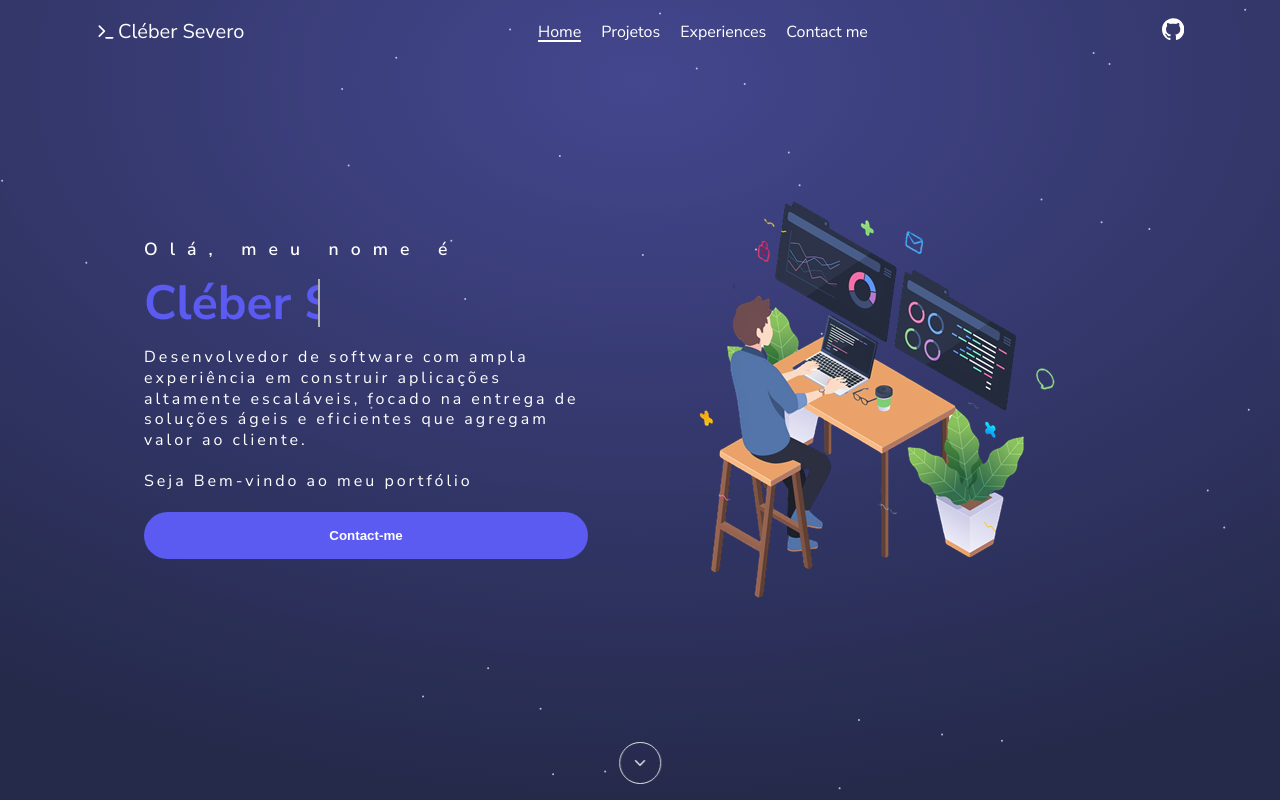
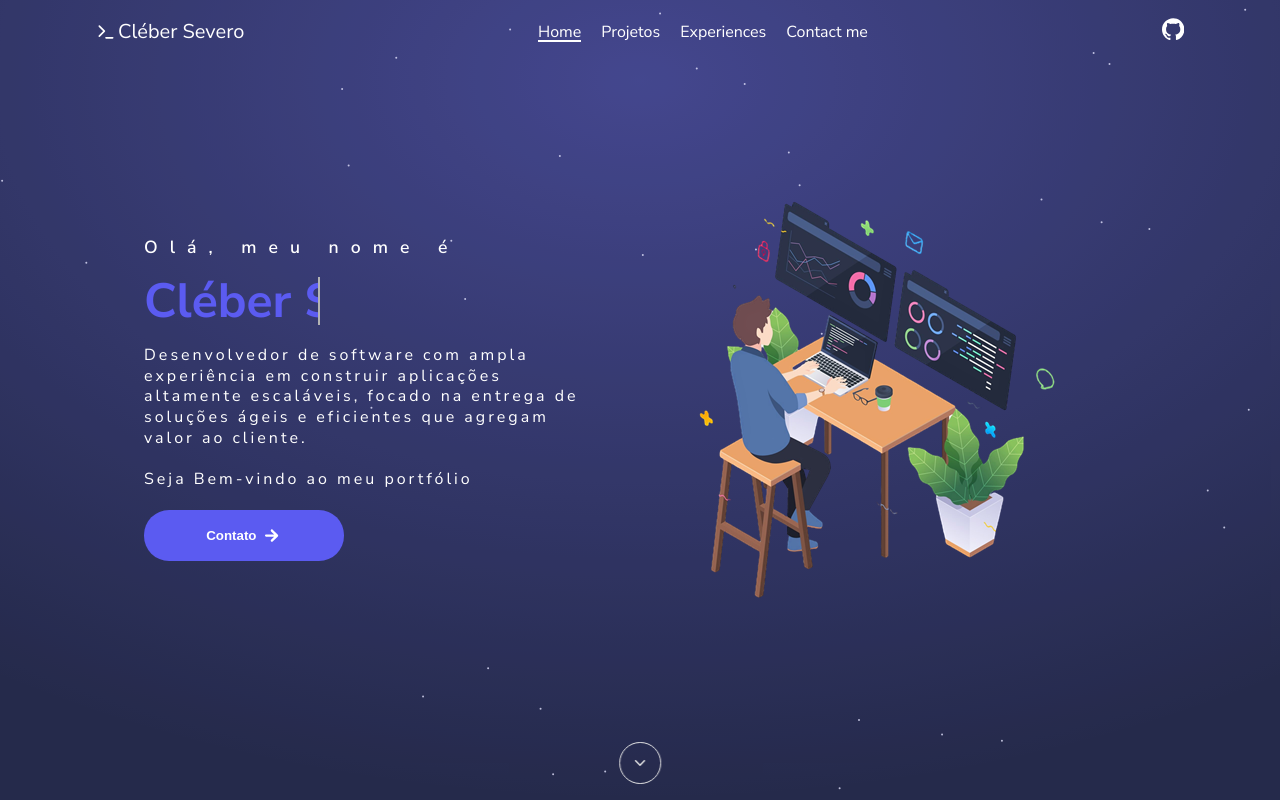
Before and after one commit to Cleber-Severo/my-portfolio, a React (Vite) app: page / in a window 1280 px wide. Shown: the top 800 px of the page. Built offline with nearby package versions, Linux system fonts and the light colour scheme; a web font is replaced by a local one.

Commit message:
refactor: contact section anchor and contact btn

```diff
--- a/src/App.tsx
+++ b/src/App.tsx
@@ -15,10 +15,10 @@ const App = () => {
       <main>
         <Hero />
         <Projects />
-        <section id="section3">
+        <section id="resume">
           <h1>Experiences Section</h1>
         </section>
-        <section id="section4">
+        <section id="contact">
           <h1>Contact me section</h1>
         </section>
       </main>
--- a/src/components/Header.tsx
+++ b/src/components/Header.tsx
@@ -34,7 +34,7 @@ const Header = ({ containerRef }: IHeaderProps) => {
         <a href="#hero">Home</a>
         <a href="#projects">Projetos</a>
         <a href="#resume">Experiences</a>
-        <a href="#section4">Contact me</a>
+        <a href="#contact">Contact me</a>
       </nav>
       <div>
         <a
--- a/src/components/Hero.tsx
+++ b/src/components/Hero.tsx
@@ -1,5 +1,6 @@
 import ProgrammingHero from '../assets/images/hero.png'
 import { IoIosArrowDown } from '@react-icons/all-files/io/IoIosArrowDown';
+import { IoMdArrowRoundForward } from '@react-icons/all-files/io/IoMdArrowRoundForward';
 
 import './styles/Hero.css';
 
@@ -15,7 +16,11 @@ const Hero = () => {
           eficientes que agregam valor ao cliente.
         </p>
         <p>Seja Bem-vindo ao meu portfólio</p>
-        <button>Contact-me</button>
+        <button>
+          <a href="#contact">
+            Contato <IoMdArrowRoundForward />
+          </a>
+        </button>
       </div>
       <img
         src={ProgrammingHero}
--- a/src/components/styles/Hero.css
+++ b/src/components/styles/Hero.css
@@ -31,13 +31,31 @@ section#hero p {
 }
 
 section#hero button {
+  font-weight: 700;
   background-color: #5b5bf1;
-  padding: 1rem 2rem;
-  color: white;
+
   border-radius: 25px;
   border: none;
-  font-weight: 700;
+
   cursor: pointer;
+  padding: 1rem 2rem;
+
+  width: 45%;
+}
+
+section#hero button a {
+  color: white;
+
+  display: flex;
+  align-items: center;
+  justify-content: center;
+  gap: 6px;
+
+  text-decoration: none;
+}
+
+section#hero button a svg {
+  font-size: 1.2rem;
 }
 
 section#hero button:hover {
```
